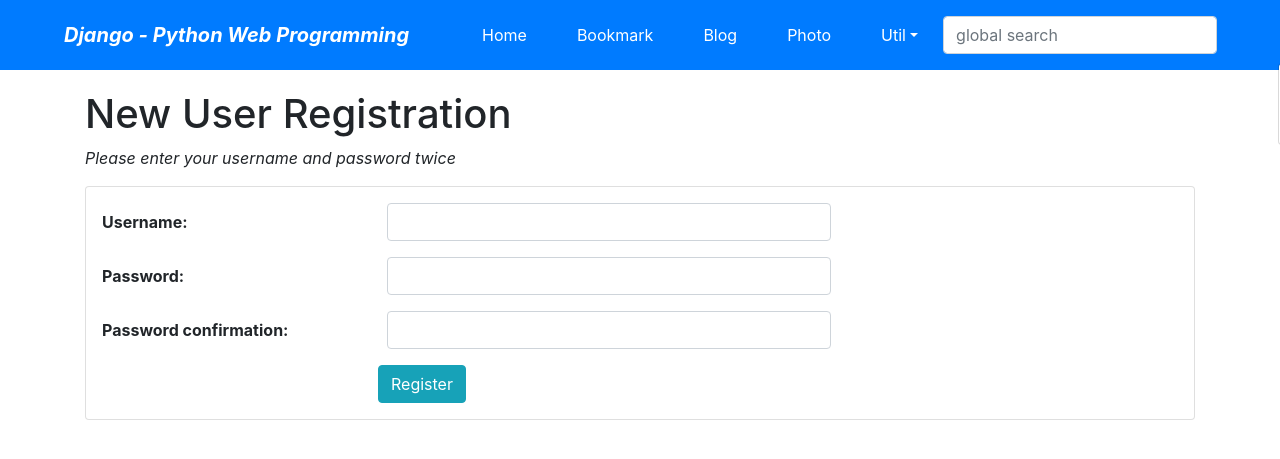
After one commit to danpung2/python_webProgramming, a Django app: page /accounts/register/ in a window 1280 px wide, after a click on "Anonymous". The commit adds this page. Shown: the top 459 px of the page. Run offline with Django 3.2, Linux system fonts and the light colour scheme; parts of the project's set-up code (start-up, migrations or seed data) failed here and were passed over; some libraries are stand-ins or nearby versions.

Commit message:
chapter 10

```diff
--- a/ch99/mysite/settings.py
+++ b/ch99/mysite/settings.py
@@ -43,6 +43,7 @@ INSTALLED_APPS = [
     'taggit.apps.TaggitAppConfig',
     'taggit_templatetags2',
     'photo.apps.PhotoConfig',
+    'widget_tweaks',
 ]
 
 MIDDLEWARE = [
@@ -131,6 +132,9 @@ STATICFILES_DIRS = [os.path.join(BASE_DIR, 'static')]
 MEDIA_URL = '/media/'
 MEDIA_ROOT = os.path.join(BASE_DIR, 'media')
 
+# LOGIN_URL = '/accounts/login/'
+LOGIN_REDIRECT_URL = '/'
+
 TAGGIT_CASE_INSENSITIVE = True
 TAGGIT_LIMIT = 50
 
--- a/ch99/mysite/urls.py
+++ b/ch99/mysite/urls.py
@@ -4,9 +4,13 @@ from django.conf.urls.static import static
 from django.conf import settings
 
 from mysite.views import HomeView
+from mysite.views import UserCreateView, UserCreateDoneTV
 
 urlpatterns = [
     path('admin/', admin.site.urls),
+    path('accounts/', include('django.contrib.auth.urls')),
+    path('accounts/register/', UserCreateView.as_view(), name='register'),
+    path('accounts/register/done/', UserCreateDoneTV.as_view(), name='register_done'),
     path('', HomeView.as_view(), name='home'),
     path('bookmark/', include('bookmark.urls')),
     path('blog/', include('blog.urls')),
--- a/ch99/mysite/views.py
+++ b/ch99/mysite/views.py
@@ -1,6 +1,20 @@
 from django.views.generic import TemplateView
+
+from django.views.generic import CreateView
+from django.contrib.auth.forms import UserCreationForm
+from django.urls import reverse_lazy
 
 #--TemplateView
 
 class HomeView(TemplateView):
     template_name = 'home.html'
+
+#-- User Creation
+
+class UserCreateView(CreateView):
+    template_name = 'registration/register.html'
+    form_class = UserCreationForm
+    success_url = reverse_lazy('register_done')
+
+class UserCreateDoneTV(TemplateView):
+    template_name = 'registration/register_done.html'
--- a/ch99/templates/base.html
+++ b/ch99/templates/base.html
@@ -41,6 +41,27 @@
                 <form class="form-inline my-2" action="" method="post"> {% csrf_token %}
                     <input class="form-control mr-sm-2" type="search" placeholder="global search" name="search_word">
                 </form>
+                <ul class="navbar-nav ml-5 mr-5">
+                    <li class="nav-item dropdown mx-1 btn btn-primary">
+                        {% if user.is_active %}
+                        <a class="nav-link dropdown-toggle text-white" href="#" data-toggle="dropdown">
+                            <i class="fas fa-user"></i>&ensp;{% firstof user.get_short_name user.get_username %}&ensp;
+                        </a>
+                        <div class="dropdown-menu">
+                            <a class="dropdown-item" href="{% url 'logout' %}">Logout</a>
+                            <a class="dropdown-item" href="{% url 'password_change' %}">Change Password</a>
+                        </div>
+                        {% else %}
+                        <a class="nav-link dropdown-toggle text-white" href="#" data-toggle="dropdown">
+                            <i class="fas fa-user"></i>&ensp;Anonymous&ensp;
+                        </a>
+                        <div class="dropdown-menu">
+                            <a class="dropdown-item" href="{% url 'login' %}">Login</a>
+                            <a class="dropdown-item" href="{% url 'register' %}">Register</a>
+                        </div>
+                        {% endif %}
+                    </li>
+                </ul>
             </div>
         </nav>
         <div class="container">
@@ -52,7 +73,7 @@
         <script src="https://code.jquery.com/jquery-3.3.1.slim.min.js"></script>
         <script src="https://cdnjs.cloundflare.com/ajax/libs/popper.js/1.14.7/umd/popper.min.js"></script>
         <script src="https://stackpath.bootstrapcdn.com/bootstrap/4.3.1/js/bootstrap.min.js"></script>
-        <script src="https://kit.fontawesome.com/c998a172fs.js"></script>
+        <script src="https://use.fontawesome.com/releases/v5.2.0/js/all.js"></script>
 
         {% block extra-script %}{% endblock %}
     </body>
--- /dev/null
+++ b/ch99/templates/registration/register.html
@@ -0,0 +1,40 @@
+{% extends "base.html" %}
+{% load widget_tweaks %}
+
+{% block title %}register.html{% endblock %}
+
+{% block content %}
+<h1>New User Registration</h1>
+<p class="font-italic">Please enter your username and password twice</p>
+{% if form.errors %}
+<div class="alert alert-danger">
+    <div class="font-weight-bold">Wrong! Please correct the error(s) below</div>
+    {{ form.errors }}
+</div>
+{% endif %}
+<form action="." method="post" class="card pt-3">{% csrf_token %}
+    <div class="form-group row">
+        {{ form.username|add_label_class:"col-form-label col-sm-3 ml-3 font-weight-bold" }}
+        <div class="col-sm-5">
+            {{ form.username|add_class:"form-control"|attr:"autofocus" }}
+        </div>
+    </div>
+    <div class="form-group row">
+        {{ form.password1|add_label_class:"col-form-label col-sm-3 ml-3 font-weight-bold" }}
+        <div class="col-sm-5">
+            {{ form.password1|add_class:"form-control" }}
+        </div>
+    </div>
+    <div class="form-group row">
+        {{ form.password2|add_label_class:"col-form-label col-sm-3 ml-3 font-weight-bold" }}
+        <div class="col-sm-5">
+            {{ form.password2|add_class:"form-control"}}
+        </div>
+    </div>
+    <div class="form-group">
+        <div class="offset-sm-3 col-sm-5">
+            <input type="submit" value="Register" class="btn btn-info"/>
+        </div>
+    </div>
+</form>
+{% endblock %}
```
Also changed, not shown: ch99/templates/registration/logged_out.html (added, +14 -0 lines), ch99/templates/registration/login.html (added, +38 -0 lines), ch99/templates/registration/password_change_done.html (added, +9 -0 lines), ch99/templates/registration/password_change_form.html (added, +40 -0 lines), ch99/templates/registration/register_done.html (added, +9 -0 lines), ch99/db.sqlite3.
